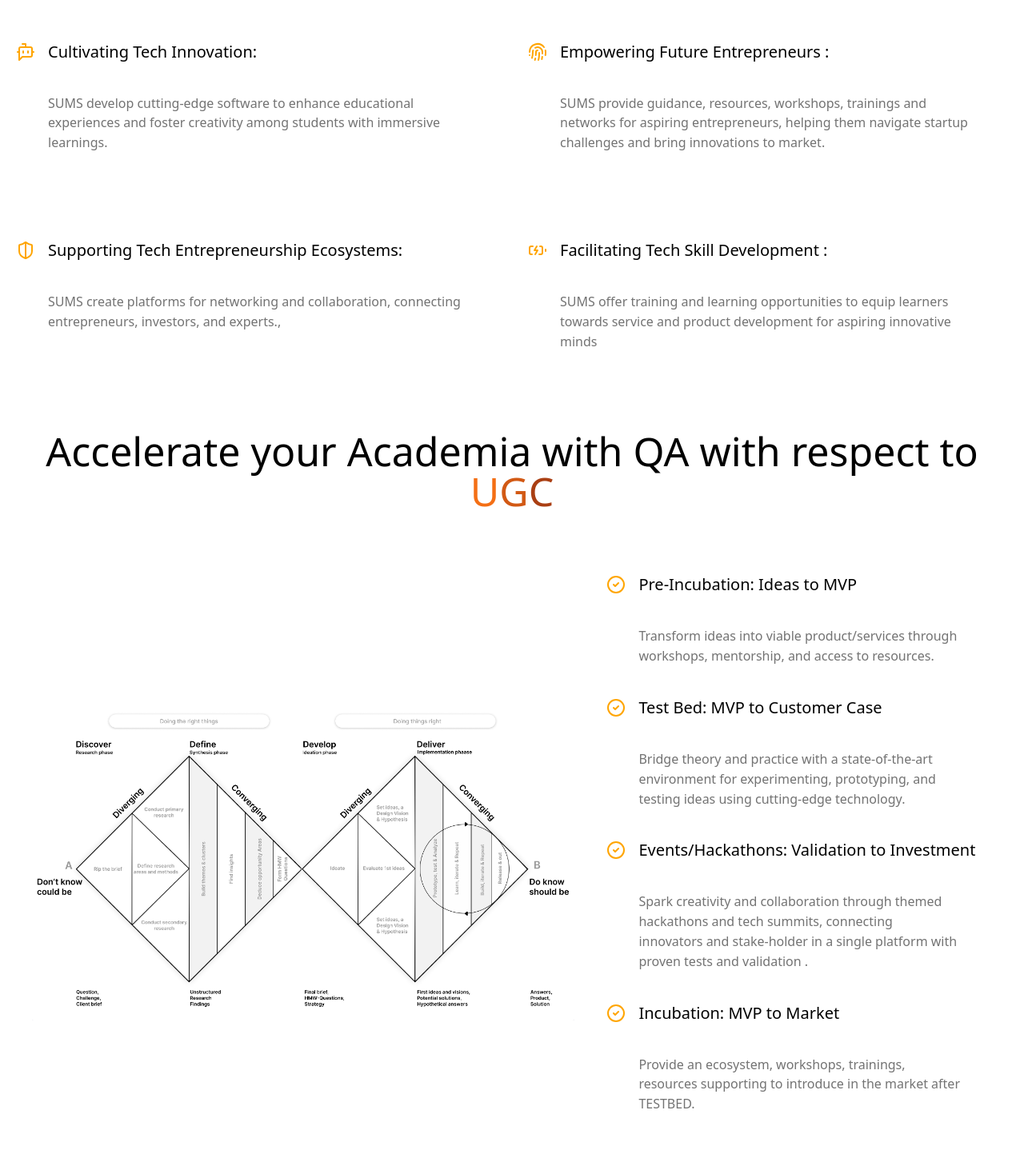
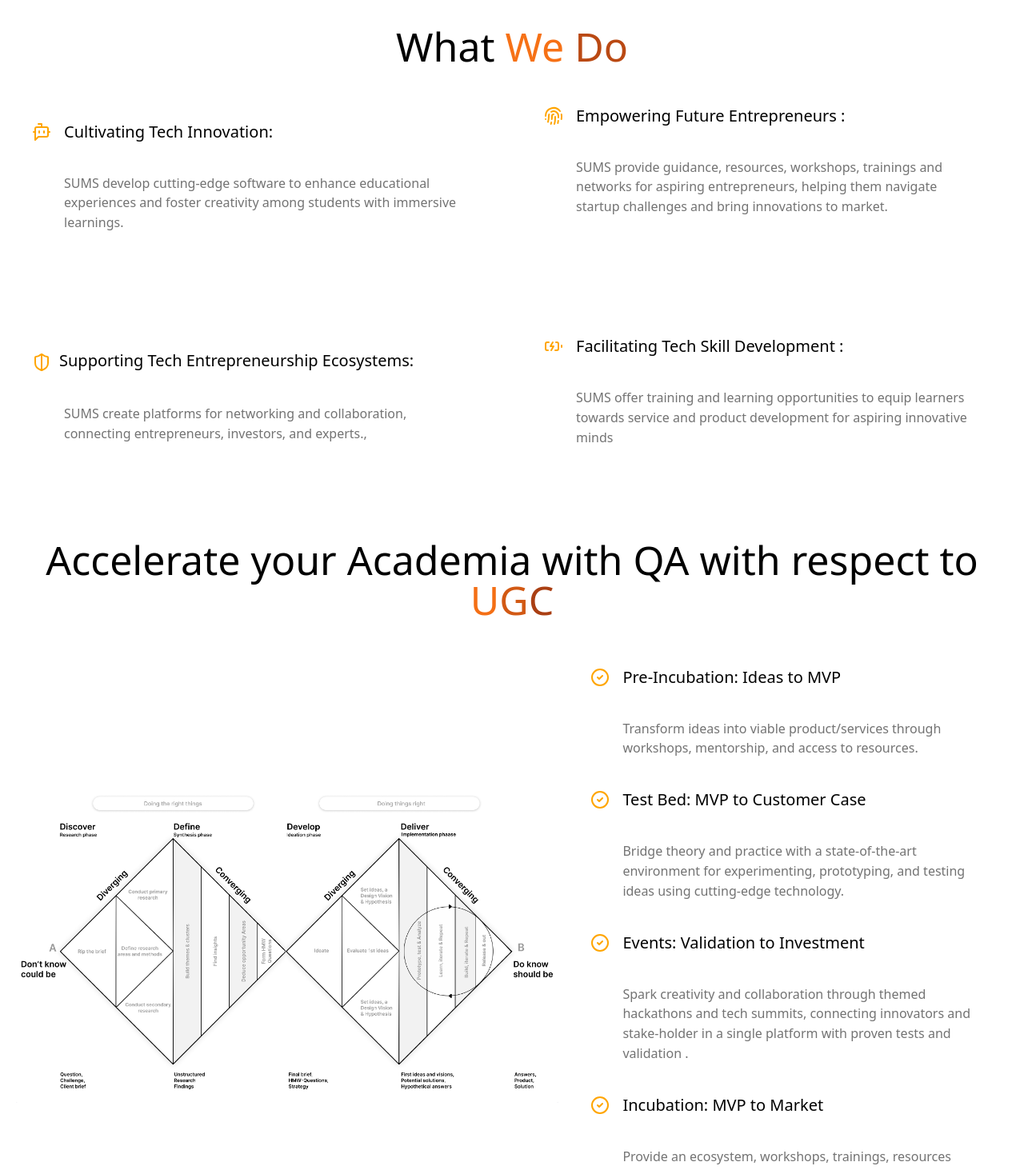
Before and after one commit to SanjeevRoyy/sumsnepal, a React (Vite) app: page / in a window 1280 px wide. Shown: the part 827-2290 px from the top of the page at 80% size. Built offline with nearby package versions, Linux system fonts and the light colour scheme.

Commit message:
changes pn what we do page

```diff
--- a/src/components/Academia.jsx
+++ b/src/components/Academia.jsx
@@ -21,7 +21,7 @@
     },
 
     {
-      title: "Events/Hackathons: Validation to Investment",
+      title: "Events: Validation to Investment",
       description:
         "Spark creativity and collaboration through themed hackathons and tech summits, connecting innovators and stake-holder in a single platform with proven tests and validation .",
     },
@@ -41,7 +41,12 @@
           <span style={{ color: "#AA3F13" }}>C</span>
         </Text>
       </Box>
-      <Flex p={40} direction={isMobile ? "column" : "row"} align="center" gap={40}>
+      <Flex
+        p={20}
+        direction={isMobile ? "column" : "row"}
+        align="center"
+        gap={40}
+      >
         <Image h={400} src={codeImg} alt="Coding" />
         <Box>
           {checklistItems.map((item, index) => {
--- a/src/components/Banner.jsx
+++ b/src/components/Banner.jsx
@@ -1,10 +1,12 @@
 import { Box, Group, Image, Paper, Text, Title } from "@mantine/core";
 import React from "react";
 import illustrationIntro from "/assets/illustration-intro.svg";
+import { useMediaQuery } from "@mantine/hooks";
 
 const Banner = () => {
+  const isMobile = useMediaQuery("(max-width:755px)");
   return (
-    <>
+    <Box p={isMobile ? 10 : 40}>
       <Paper mt={60} bg="#FDBA74" p={20}>
         <Group justify="space-between" align="top">
           <Box>
@@ -20,7 +22,7 @@
           <Image src={illustrationIntro} alt="" />
         </Group>
       </Paper>
-    </>
+    </Box>
   );
 };
 
--- a/src/components/Brand.jsx
+++ b/src/components/Brand.jsx
@@ -8,6 +8,7 @@
 import LazyLoad from "react-lazyload";
 
 const Brand = () => {
+
   const brands = [
     {
       img: sagarmatha,
@@ -24,7 +25,7 @@
   ];
   return (
     <>
-      <Text ta="center" mt={50} size="50px">
+      <Text p={10} ta="center" mt={50} size="50px">
         Accompained by the most innovative teams
       </Text>
       <Marquee speed={80} pauseOnHover={false}>
--- a/src/components/WhatWeDo.jsx
+++ b/src/components/WhatWeDo.jsx
@@ -4,8 +4,10 @@
 import { BatteryCharging } from "lucide-react";
 import { Fingerprint } from "lucide-react";
 import { ShieldHalf } from "lucide-react";
+import { useMediaQuery } from "@mantine/hooks";
 
 const WhatWeDo = () => {
+  const isMobile = useMediaQuery("(max-width: 768px)");
   return (
     <>
       <Text ta="center" mt={50} size="50px">
@@ -13,8 +15,12 @@
         <span style={{ color: "#BA4913" }}>Do</span>
       </Text>
 
-      <Flex mt={30} justify="space-between">
-        <Paper p={20}>
+      <Flex
+        direction={isMobile ? "column" : "row"}
+        mt={30}
+        justify="space-between"
+      >
+        <Paper p={isMobile ? 20 : 40}>
           <Group>
             <BotMessageSquare color="orange" />
             <Text size="20px">Cultivating Tech Innovation:</Text>
@@ -37,11 +43,15 @@
           </Text>
         </Paper>
       </Flex>
-      <Flex mt={30} justify="space-between">
-        <Paper p={20}>
-          <Group>
+      <Flex
+        direction={isMobile ? "column" : "row"}
+        mt={30}
+        justify="space-between"
+      >
+        <Paper p={isMobile ? 20 : 40}>
+          <Group gap={10} align="top">
             <ShieldHalf color="orange" />
-            <Text size="20px">
+            <Text maw={isMobile ? 300 : 600} size={isMobile ? "20px" : "20px"}>
               Supporting Tech Entrepreneurship Ecosystems:
             </Text>
           </Group>
@@ -53,7 +63,9 @@
         <Paper p={20}>
           <Group>
             <BatteryCharging color="orange" />
-            <Text size="20px">Facilitating Tech Skill Development :</Text>
+            <Text maw={isMobile ? 300 : 600} size="20px">
+              Facilitating Tech Skill Development :
+            </Text>
           </Group>
           <Text c="#737373" p={40} maw={800}>
             SUMS offer training and learning opportunities to equip learners
```
